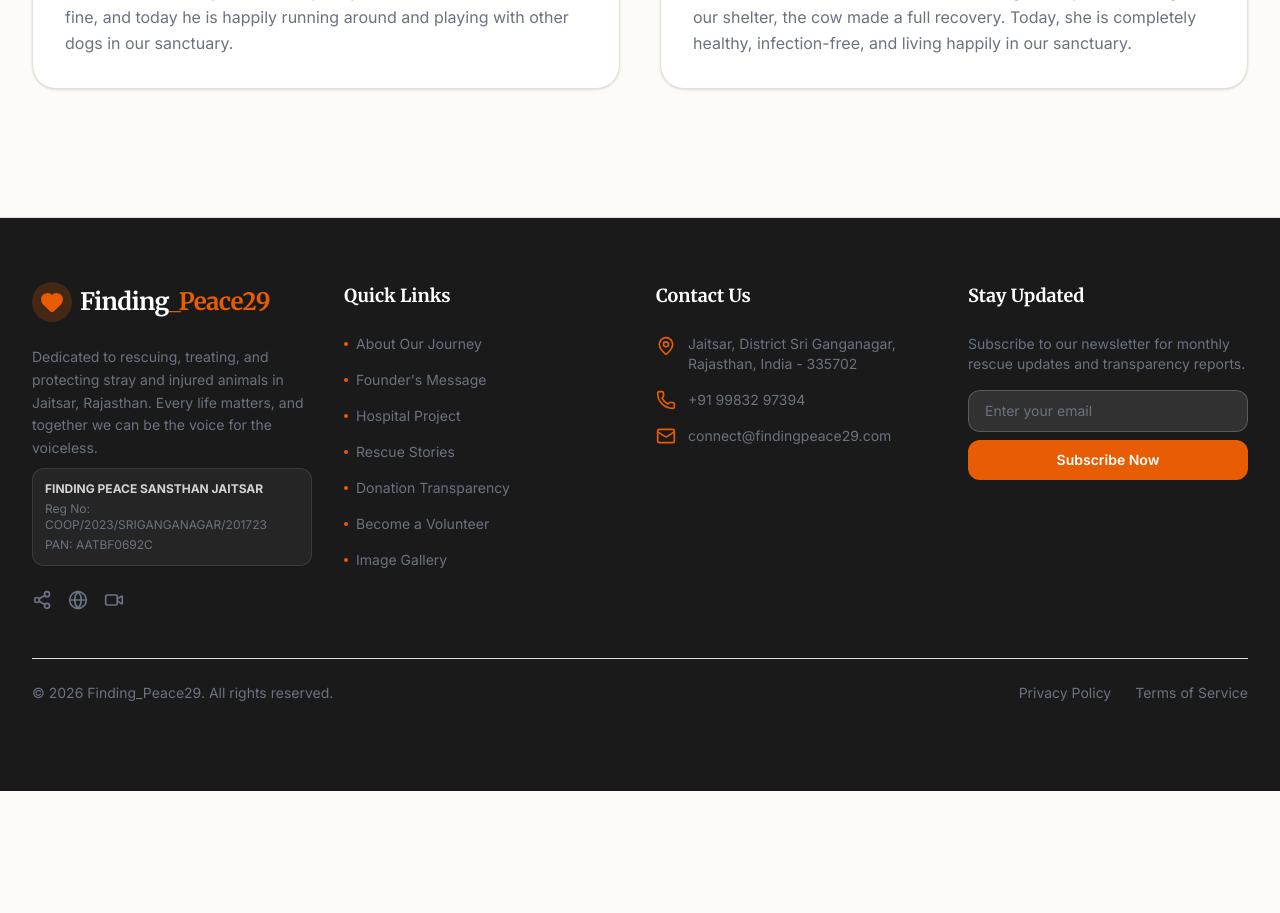
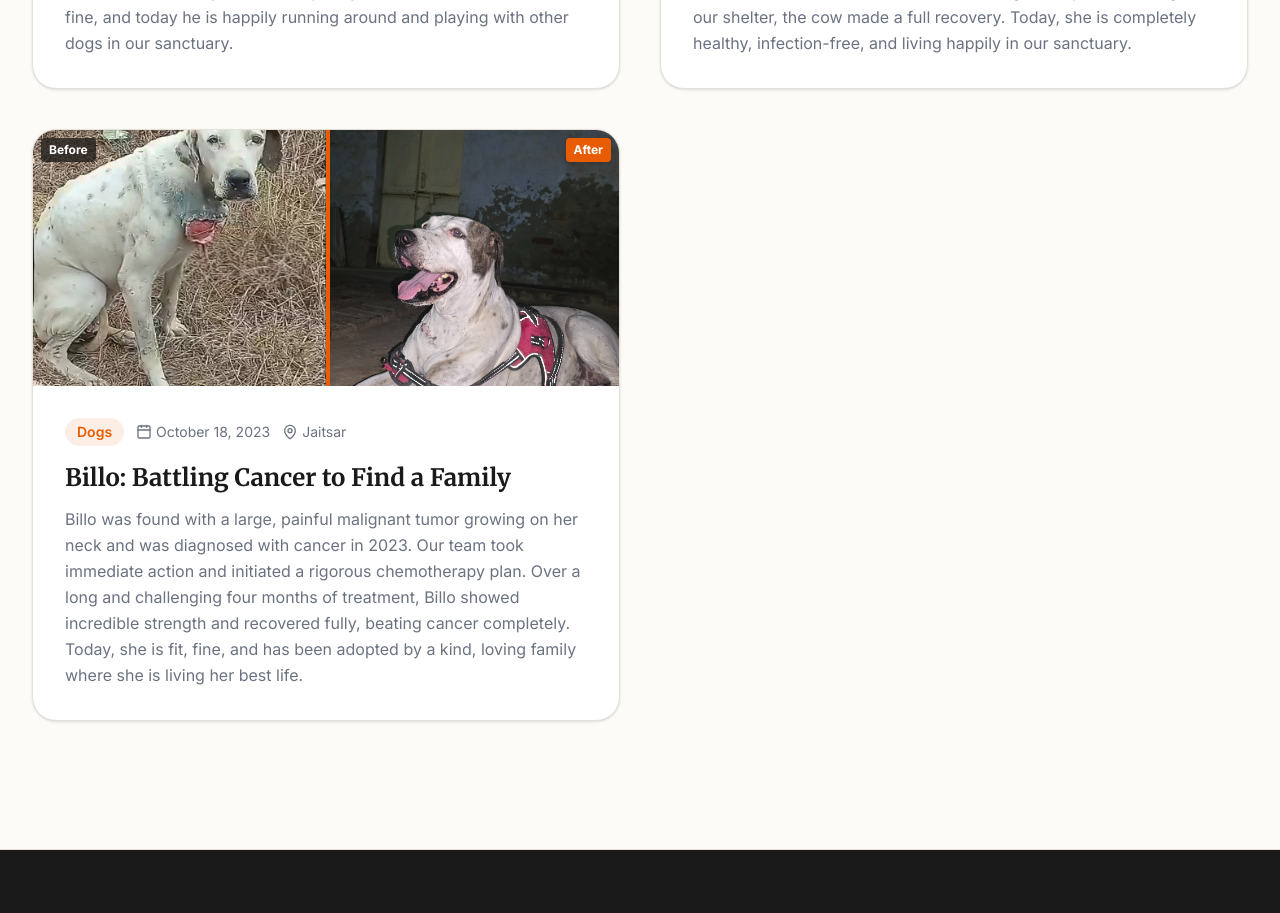
Before and after one commit to tarundutta499-tech/Finding_Peace29, a Next.js app: page /rescues in a window 1280 px wide. Shown: the part 1720-2633 px from the top of the page. Before the commit the page ends 2511 px from the top, so only its background shows below. Built offline with nearby package versions, Linux system fonts and the light colour scheme; no server answers.

Commit message:
Add Billo the dog's cancer recovery and adoption story to the rescues page

```diff
--- a/src/app/rescues/page.tsx
+++ b/src/app/rescues/page.tsx
@@ -50,6 +50,17 @@ const MOCK_RESCUES = [
     afterImg: "/images/cow_prolapse_after.jpg",
     story: "We received an urgent call from 7 GB village regarding a cow suffering from a severe, life-threatening uterine prolapse. She was in excruciating pain, and the exposed tissue was at high risk of a fatal infection. Our medical team immediately reached the location, carefully cleaned and disinfected the area, performed the complex tissue reduction and replacement, and secured it. After several days of intensive antibiotic care, wound dressing, and special feeding at our shelter, the cow made a full recovery. Today, she is completely healthy, infection-free, and living happily in our sanctuary.",
     category: "Cows"
+  },
+  {
+    id: 5,
+    title: "Billo: Battling Cancer to Find a Family",
+    animalType: "Dog",
+    date: "October 18, 2023",
+    location: "Jaitsar",
+    beforeImg: "/images/dog_cancer_before.jpg",
+    afterImg: "/images/dog_cancer_after.jpg",
+    story: "Billo was found with a large, painful malignant tumor growing on her neck and was diagnosed with cancer in 2023. Our team took immediate action and initiated a rigorous chemotherapy plan. Over a long and challenging four months of treatment, Billo showed incredible strength and recovered fully, beating cancer completely. Today, she is fit, fine, and has been adopted by a kind, loving family where she is living her best life.",
+    category: "Dogs"
   }
 ];
 
```
Also changed, not shown: public/images/dog_cancer_after.jpg (added), public/images/dog_cancer_before.jpg (added).
